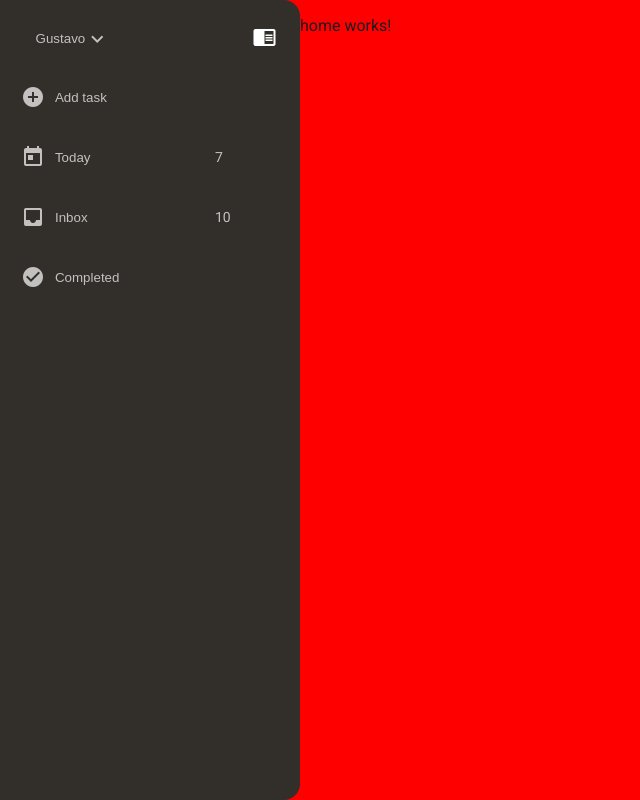
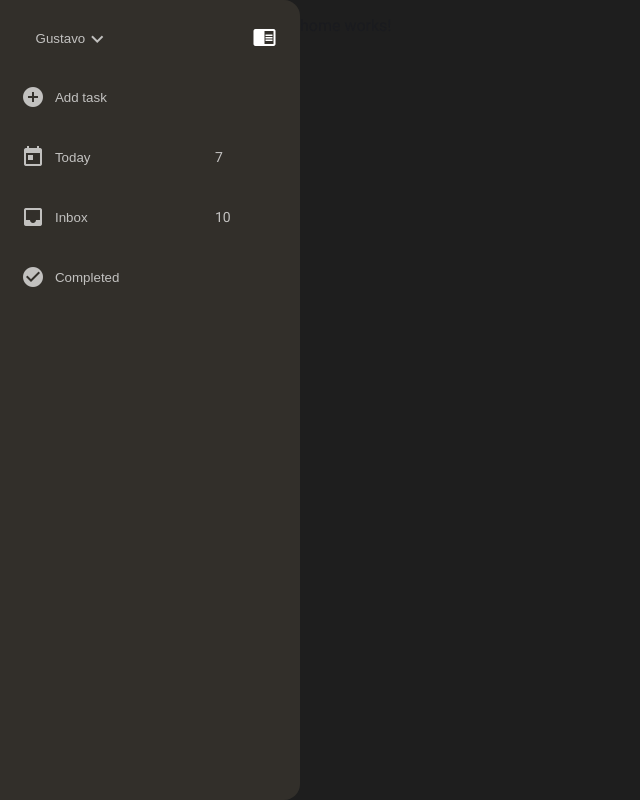
Before and after one commit to GustavoBenedito/MyToDoFE, an Angular app: page /home in a window 1280 px wide. Shown: the whole page, without its empty margins (0-640 px from the left). Built offline with nearby package versions, Linux system fonts and the light colour scheme.

Commit message:
ajust in the css and add provideHttpClient

```diff
--- a/src/app/app.component.scss
+++ b/src/app/app.component.scss
@@ -2,7 +2,7 @@
 .example-container {
   width: 100vw;
   height: 100vh;
-  background-color: red;
+  background-color: rgb(30,30,30);
 }
 
 *{
--- a/src/app/app.module.ts
+++ b/src/app/app.module.ts
@@ -13,6 +13,10 @@ import { MatSidenavModule } from '@angular/material/sidenav';
 import {MatIconModule} from '@angular/material/icon';
 import {MatMenuModule} from '@angular/material/menu';
 import { BrowserAnimationsModule } from '@angular/platform-browser/animations';
+import { TaskListBodyComponent } from './modules/task-list-body/task-list-body.component';
+import { DetailViewComponent } from './modules/detail-view/detail-view.component';
+import {MatListModule} from '@angular/material/list';
+import { provideHttpClient, withFetch } from "@angular/common/http";
 
 @NgModule({
   declarations: [
@@ -22,7 +26,9 @@ import { BrowserAnimationsModule } from '@angular/platform-browser/animations';
     AddTaskComponent,
     CompletedComponent,
     InboxComponent,
-    SidebarComponent
+    SidebarComponent,
+    TaskListBodyComponent,
+    DetailViewComponent
   ],
   imports: [
     BrowserModule,
@@ -30,11 +36,13 @@ import { BrowserAnimationsModule } from '@angular/platform-browser/animations';
     MatSidenavModule,
     MatIconModule,
     MatMenuModule,
+    MatListModule,
     BrowserAnimationsModule,
   ],
   providers: [
     provideClientHydration(),
-    provideAnimationsAsync()
+    provideAnimationsAsync(),
+    provideHttpClient(withFetch())
   ],
   bootstrap: [AppComponent]
 })
```
